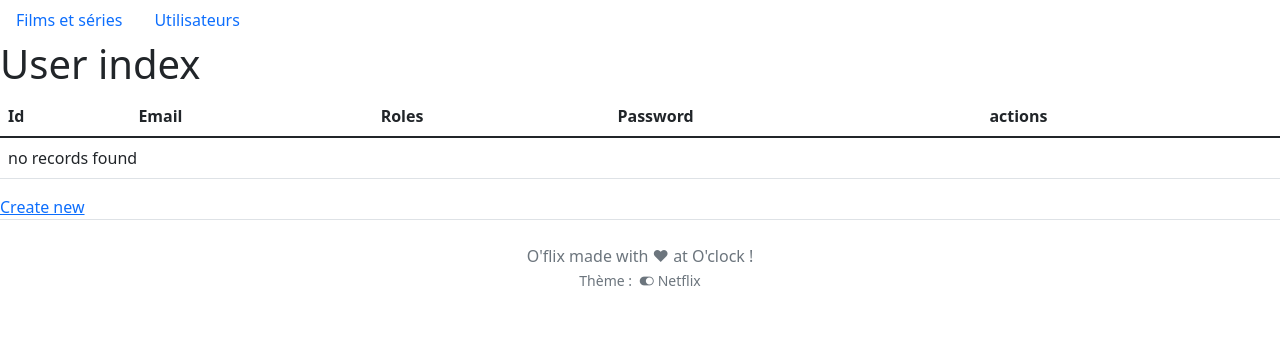
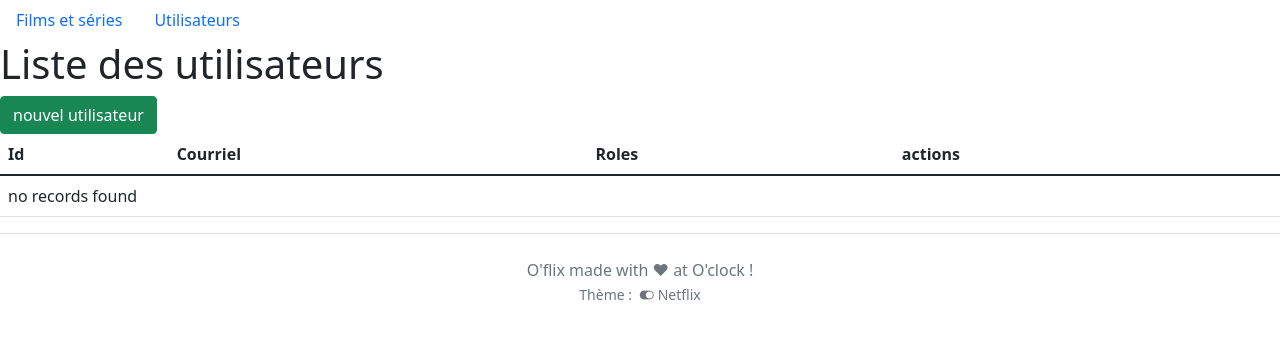
Before and after one commit to AurelienGuern/oflix, a Symfony app: template templates/back/user/index.html.twig in a window 1280 px wide. Shown: the part 56-395 px from the top of the page. Run offline with Twig, Linux system fonts and the light colour scheme; the template is opened without the code that fills it, so the values that code supplies are empty; some libraries are stand-ins or nearby versions.

Commit message:
mise en page index user

```diff
--- a/templates/back/user/index.html.twig
+++ b/templates/back/user/index.html.twig
@@ -1,18 +1,17 @@
 {% extends 'back/layout_back.html.twig' %}
 
-
-{% block title %}User index{% endblock %}
+{% block title %}Liste des utilisateurs{% endblock %}
 
 {% block body %}
-    <h1>User index</h1>
+    <h1>Liste des utilisateurs</h1>
+    <a class="btn btn-success" href="{{ path('app_back_user_new') }}">nouvel utilisateur</a>
 
     <table class="table">
         <thead>
             <tr>
                 <th>Id</th>
-                <th>Email</th>
+                <th>Courriel</th>
                 <th>Roles</th>
-                <th>Password</th>
                 <th>actions</th>
             </tr>
         </thead>
@@ -22,10 +21,9 @@
                 <td>{{ user.id }}</td>
                 <td>{{ user.email }}</td>
                 <td>{{ user.roles ? user.roles|json_encode : '' }}</td>
-                <td>{{ user.password }}</td>
                 <td>
-                    <a href="{{ path('app_back_user_show', {'id': user.id}) }}">show</a>
-                    <a href="{{ path('app_back_user_edit', {'id': user.id}) }}">edit</a>
+                    <a class="btn btn-info" href="{{ path('app_back_user_show', {'id': user.id}) }}">show</a>
+                    <a class="btn btn-warning" href="{{ path('app_back_user_edit', {'id': user.id}) }}">edit</a>
                 </td>
             </tr>
         {% else %}
@@ -36,5 +34,4 @@
         </tbody>
     </table>
 
-    <a href="{{ path('app_back_user_new') }}">Create new</a>
 {% endblock %}
```
